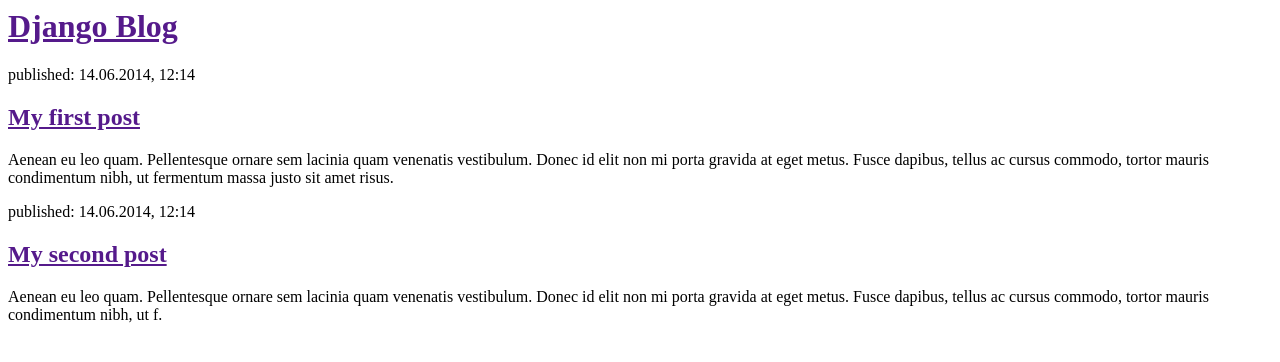
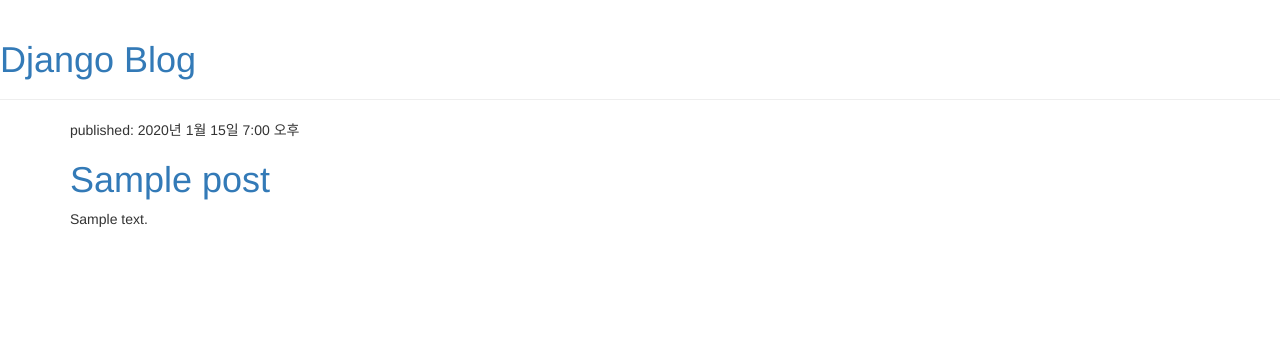
Before and after one commit to yongyong030/Post-Comment-for-ImgQuiz, a Django app: page / in a window 1280 px wide. Shown: the top 362 px of the page. Run offline with Django 4.2, Linux system fonts and the light colour scheme; tables that the repository leaves empty hold one stand-in row (values such as "Sample post"); some libraries are stand-ins or nearby versions.

Commit message:
css 적용중
css 적용 안됨

```diff
--- a/main/models.py
+++ b/main/models.py
@@ -4,6 +4,7 @@
 
 
 class Post(models.Model):
+    objects = None
     author = models.ForeignKey(settings.AUTH_USER_MODEL, on_delete=models.CASCADE)
     title = models.CharField(max_length=200)
     text = models.TextField()
--- a/main/templates/main/post_list.html
+++ b/main/templates/main/post_list.html
@@ -1,22 +1,31 @@
+{% load static %}
 <html>
     <head>
         <title>Django blog</title>
+        <link rel="stylesheet" href="//maxcdn.bootstrapcdn.com/bootstrap/3.2.0/css/bootstrap.min.css">
+        <link rel="stylesheet" href="//maxcdn.bootstrapcdn.com/bootstrap/3.2.0/css/bootstrap-theme.min.css">
+        <link rel="stylesheet" href="{% static 'css/blog.css' %}?after">
     </head>
     <body>
-        <div>
+        <div class="page-header">
             <h1><a href="">Django Blog</a></h1>
         </div>
 
-        <div>
-            <p>published: 14.06.2014, 12:14</p>
-            <h2><a href="">My first post</a></h2>
-            <p>Aenean eu leo quam. Pellentesque ornare sem lacinia quam venenatis vestibulum. Donec id elit non mi porta gravida at eget metus. Fusce dapibus, tellus ac cursus commodo, tortor mauris condimentum nibh, ut fermentum massa justo sit amet risus.</p>
+        <div class="content container">
+            <div class="row">
+                <div class="col-md-8">
+                    {% for post in posts %}
+                        <div class="post">
+                            <div class="date">
+                                <p>published: {{ post.published_date }}</p>
+                            </div>
+                            <h1><a href="">{{ post.title }}</a></h1>
+                            <p>{{ post.text|linebreaksbr }}</p>
+                        </div>
+                    {% endfor %}
+                </div>
+            </div>
         </div>
 
-        <div>
-            <p>published: 14.06.2014, 12:14</p>
-            <h2><a href="">My second post</a></h2>
-            <p>Aenean eu leo quam. Pellentesque ornare sem lacinia quam venenatis vestibulum. Donec id elit non mi porta gravida at eget metus. Fusce dapibus, tellus ac cursus commodo, tortor mauris condimentum nibh, ut f.</p>
-        </div>
     </body>
 </html>
--- a/main/views.py
+++ b/main/views.py
@@ -1,6 +1,8 @@
 from django.shortcuts import render
+from django.utils import timezone
+from .models import Post
 
-# Create your views here.
 
 def post_list(request):
-    return render(request, 'main/post_list.html', {})
+    posts = Post.objects.filter(published_date__lte=timezone.now()).order_by('published_date')
+    return render(request, 'main/post_list.html', {'posts': posts})
```
Also changed, not shown: imgquiz/settings.py (+7 -2 lines), main/static/css/main.css (added, +46 -0 lines), main/migrations/0002_auto_20230814_0107.py (added), main/migrations/0003_alter_post_id.py (added).
